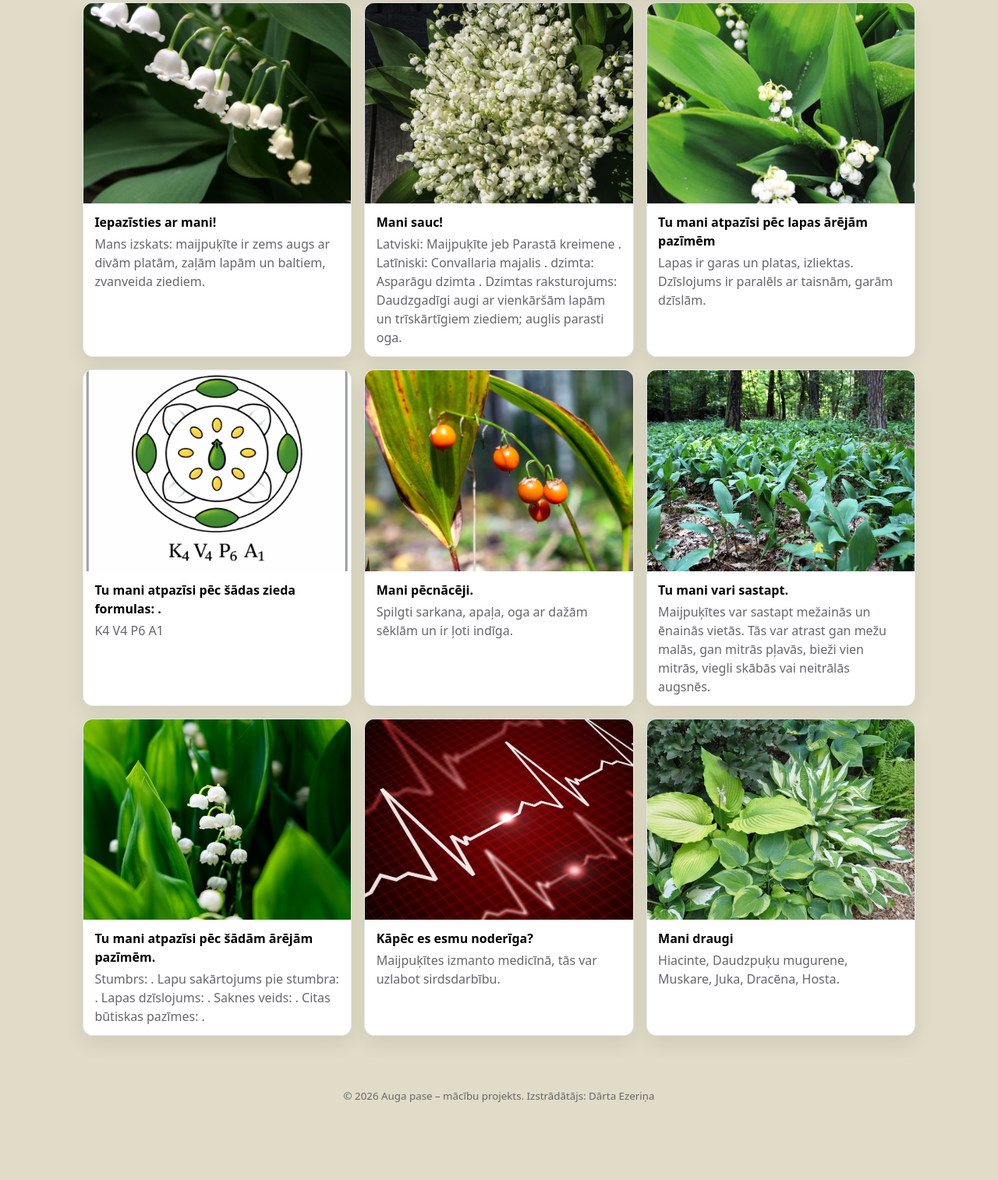
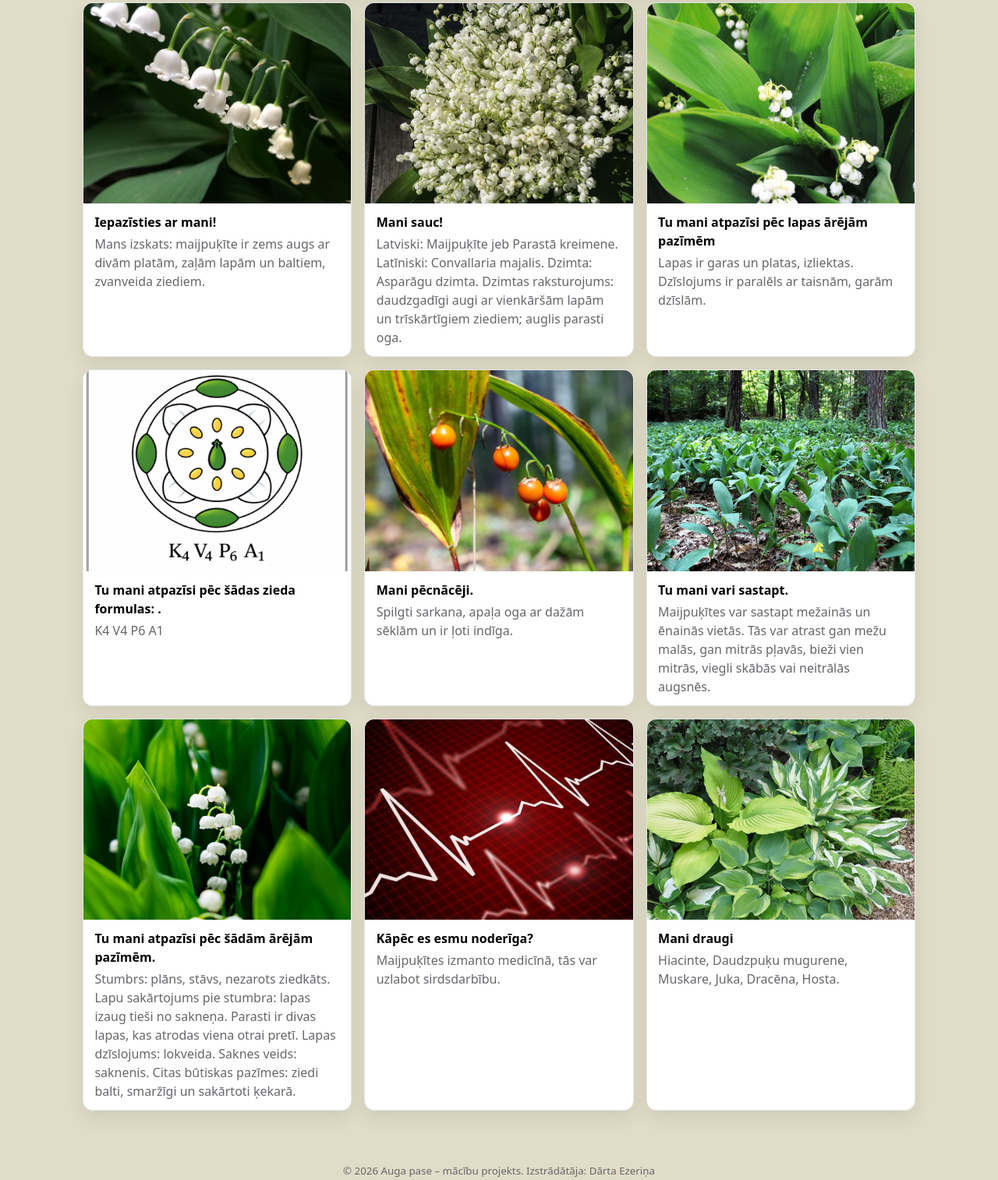
Before and after one commit to SkolotajaMarina/Darta, a plain HTML site: page index.html in a window 1280 px wide. Shown: the part 430-1944 px from the top of the page at 78% size. Before the commit the page ends 1879 px from the top, so only its background shows below. Drawn offline with Linux system fonts and the light colour scheme.

Commit message:
Update index.html

```diff
--- a/index.html
+++ b/index.html
@@ -3,7 +3,7 @@
 <head>
   <meta charset="utf-8" />
   <meta name="viewport" content="width=device-width, initial-scale=1" />
-  <title>Augu grāmata – Profils</title>
+  <title>Auga pase – Profils</title>
 
   <style>
     /* ===== Krāsu mainīgie ===== */
@@ -255,7 +255,7 @@
         <img id="modalImg" style="width:100%; border-radius:.6rem; margin-top:.8rem;">
       </div>
     </div>
-    <small>© 2026 Auga pase – mācību projekts. Izstrādātājs: Dārta Ezeriņa</small>
+    <small>© 2026 Auga pase – mācību projekts. Izstrādātāja: Dārta Ezeriņa</small>
   </footer>
 
   <script>
@@ -290,7 +290,7 @@
         },
         {
           title: 'Mani sauc!',
-          text: 'Latviski: Maijpuķīte jeb Parastā kreimene . Latīniski: Convallaria majalis . dzimta: Asparāgu dzimta . Dzimtas raksturojums: Daudzgadīgi augi ar vienkāršām lapām un trīskārtīgiem ziediem; auglis parasti oga.',
+          text: 'Latviski: Maijpuķīte jeb Parastā kreimene. Latīniski: Convallaria majalis. Dzimta: Asparāgu dzimta. Dzimtas raksturojums: daudzgadīgi augi ar vienkāršām lapām un trīskārtīgiem ziediem; auglis parasti oga.',
           img: 'gimene.jpg'
         },
         {
@@ -305,7 +305,7 @@
         },
         {
           title: 'Mani pēcnācēji.',
-          text: 'Spilgti sarkana, apaļa, oga ar dažām sēklām un ir ļoti indīga.',
+          text: 'Spilgti sarkana, apaļa oga ar dažām sēklām un ir ļoti indīga.',
           img: 'pecnaceji.jpg'
         },
          {
@@ -315,7 +315,7 @@
         },
         {
           title: 'Tu mani atpazīsi pēc šādām ārējām pazīmēm.',
-          text: 'Stumbrs: . Lapu sakārtojums pie stumbra: . Lapas dzīslojums: . Saknes veids: . Citas būtiskas pazīmes: .',
+          text: 'Stumbrs: plāns, stāvs, nezarots ziedkāts. Lapu sakārtojums pie stumbra: lapas izaug tieši no sakneņa. Parasti ir divas lapas, kas atrodas viena otrai pretī. Lapas dzīslojums: lokveida. Saknes veids: saknenis. Citas būtiskas pazīmes: ziedi balti, smaržīgi un sakārtoti ķekarā.',
           img: 'atpazisi.jpg'
         },
         {
```
